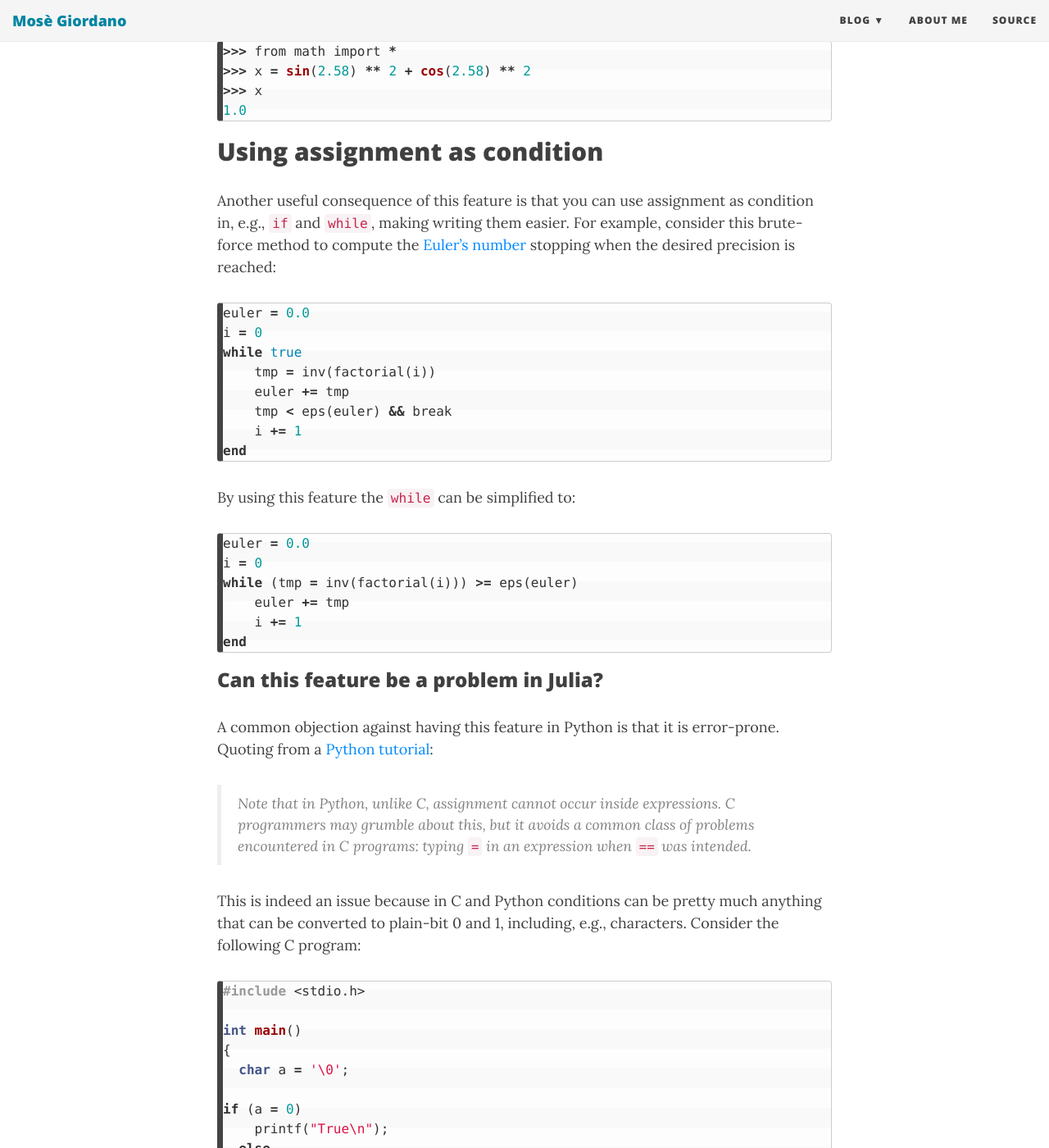
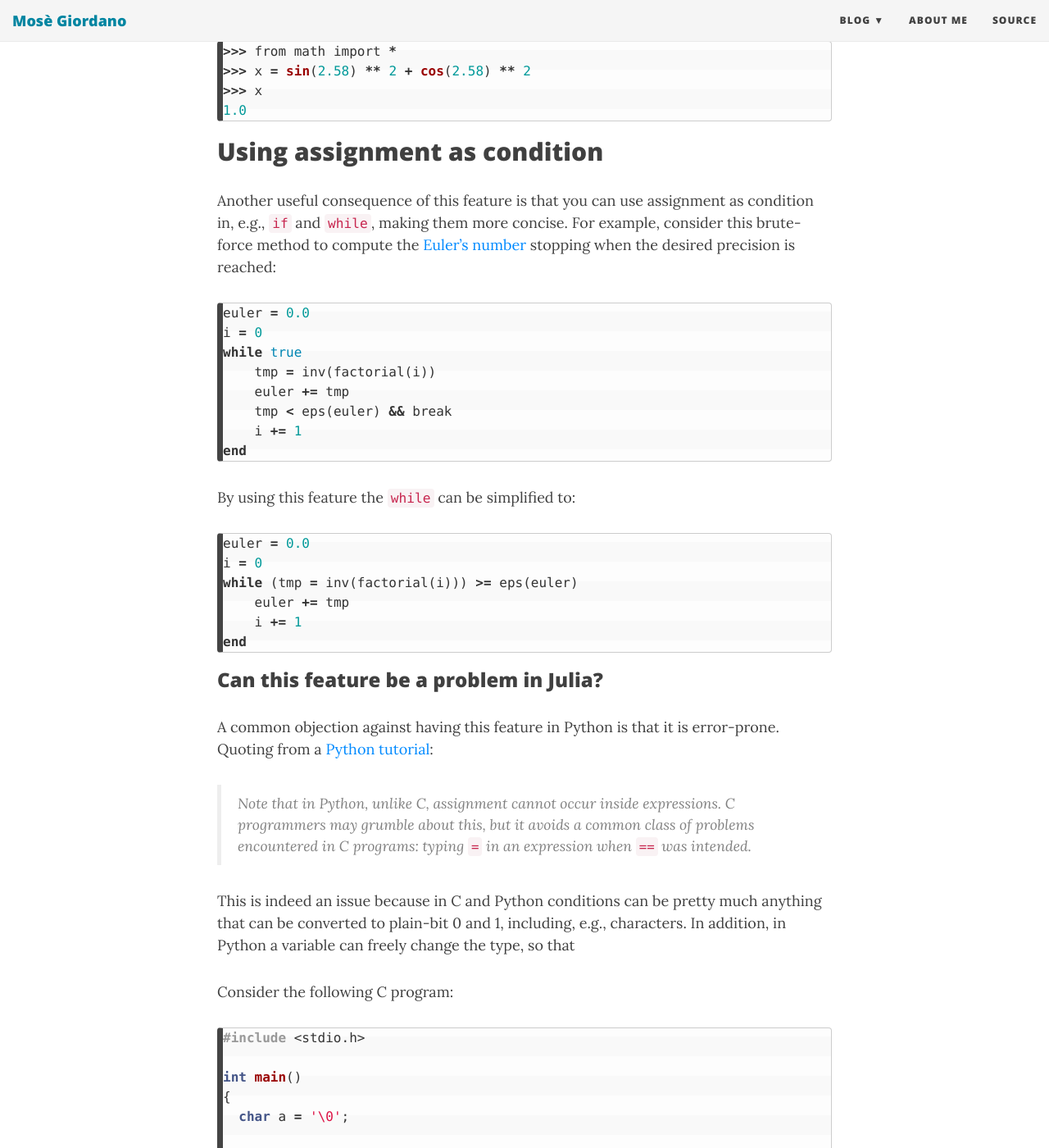
Before and after one commit to giordano/giordano.github.io, a Jekyll site: the page built from _posts/2017-12-02-julia-assignment.md, in a window 1280 px wide and 1400 px high, scrolled down 1223 px. Shown: the whole window at 82% size. Built offline with Jekyll 4.4.1, drawn with Linux system fonts in a browser that asks for light colours; nearby versions of some CDN libraries; comment, search, counter and statistics services are not loaded; some of the changed text lies outside the part shown.

Commit message:
Publish post

````diff
--- a/_posts/2017-12-02-julia-assignment.md
+++ b/_posts/2017-12-02-julia-assignment.md
@@ -58,7 +58,7 @@ variable to check its value:
 ## Using assignment as condition
 
 Another useful consequence of this feature is that you can use assignment as
-condition in, e.g., `if` and `while`, making writing them easier.  For example,
+condition in, e.g., `if` and `while`, making them more concise.  For example,
 consider this brute-force method to compute
 the [Euler’s number](https://en.wikipedia.org/wiki/E_(mathematical_constant))
 stopping when the desired precision is reached:
@@ -97,7 +97,10 @@ a [Python tutorial](https://docs.python.org/3/tutorial/datastructures.html):
 
 This is indeed an issue because in C and Python conditions can be pretty much
 anything that can be converted to plain-bit 0 and 1, including, e.g.,
-characters.  Consider the following C program:
+characters.  In addition, in Python a variable can freely change the type, so
+that
+
+Consider the following C program:
 
 ```c
 #include <stdio.h>
@@ -106,17 +109,17 @@ int main()
 {
   char a = '\0';
 
-if (a = 0)
+  if (a = 0)
     printf("True\n");
   else
     printf("False\n");
 
-if (a == 0)
+  if (a == 0)
     printf("True\n");
   else
     printf("False\n");
 
-return 0;
+  return 0;
 }
 ```
 
````
Also changed, not shown: other parts of _posts/2017-12-02-julia-assignment.md (+8 -8 lines).
